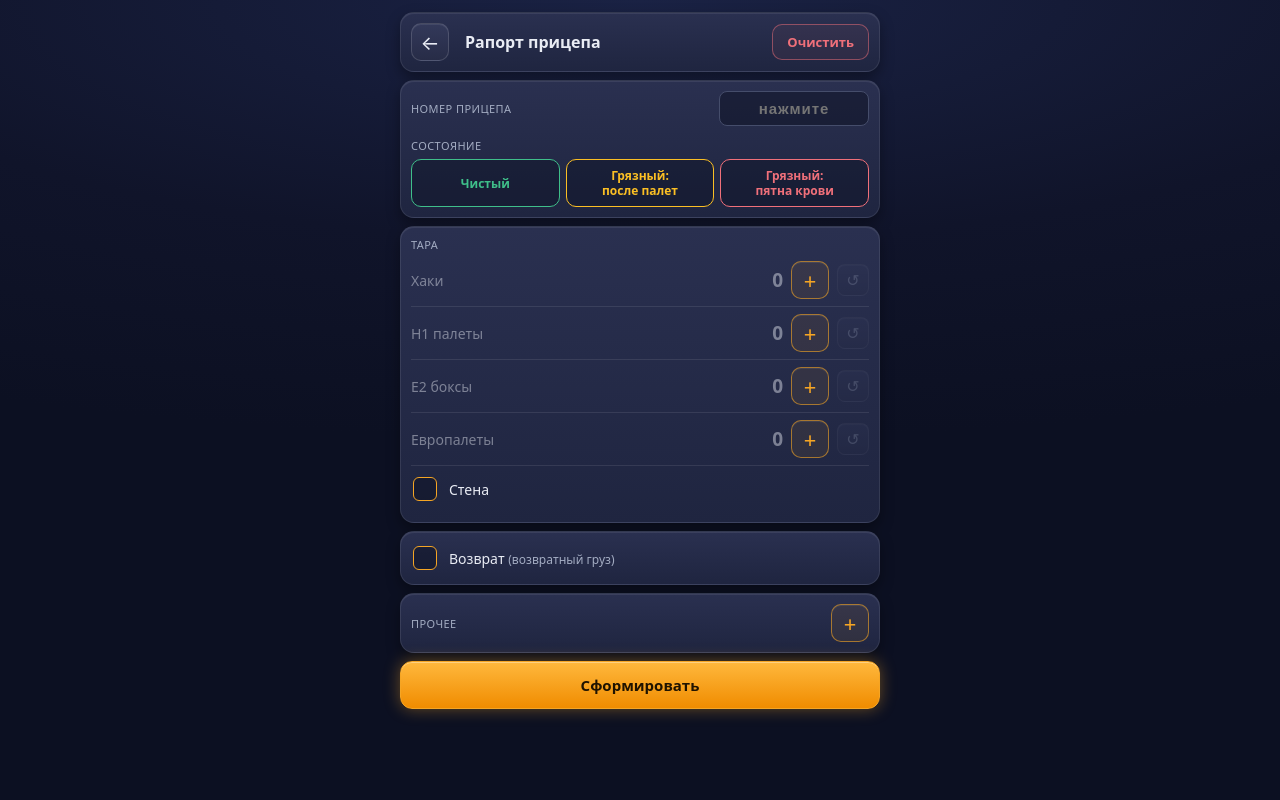
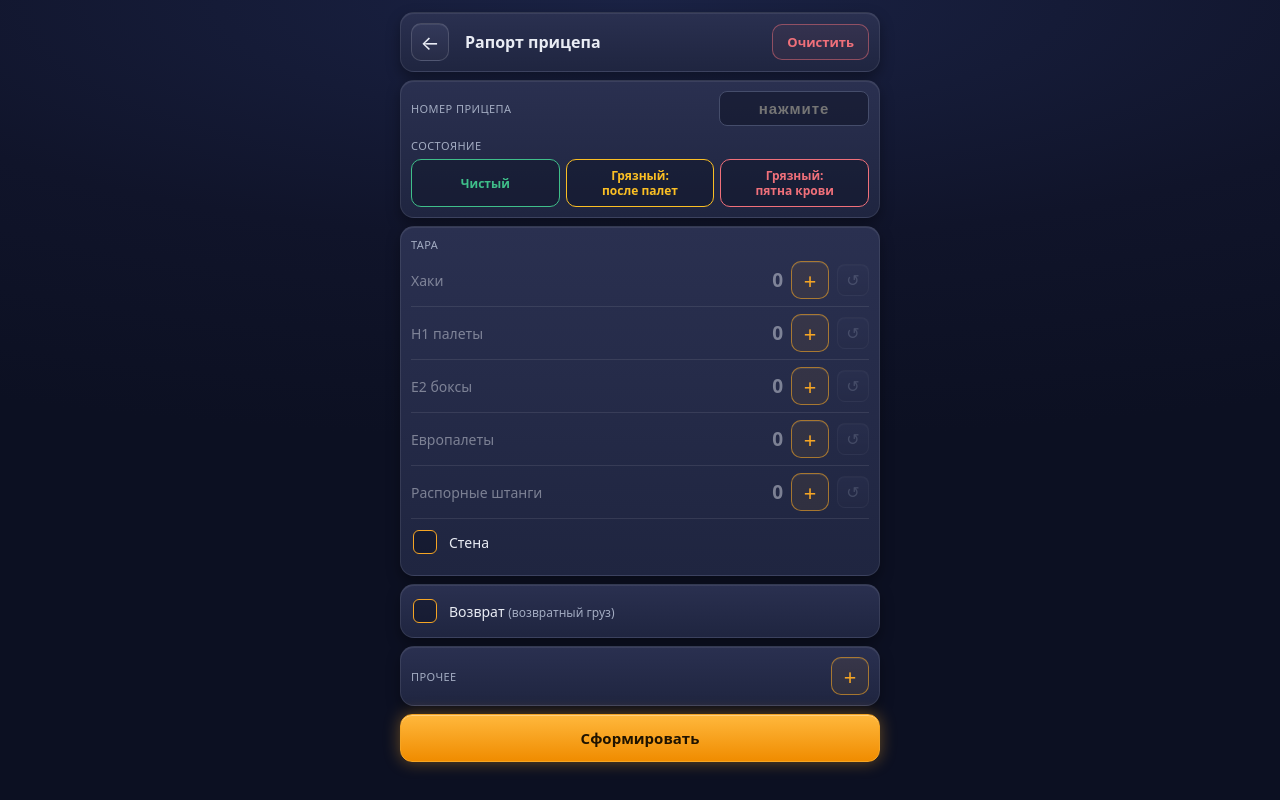
Before and after one commit to Vivis71/driver-diary, a plain HTML site: page trailer.html in a window 1280 px wide. Drawn offline with Linux system fonts and the light colour scheme.

Commit message:
Add files via upload

```diff
--- a/trailer.html
+++ b/trailer.html
@@ -149,7 +149,8 @@ const ITEMS = [
   {id:'haki', label:'Хаки', pl:'Haki'},
   {id:'h1',   label:'H1 палеты', pl:'H1'},
   {id:'e2',   label:'E2 боксы', pl:'E2'},
-  {id:'euro', label:'Европалеты', pl:'Europlt'}
+  {id:'euro', label:'Европалеты', pl:'Europlt'},
+  {id:'tyczki', label:'Распорные штанги', pl:'Tyczki'}
 ];
 const STATES = {czysta:'czysta', po:'brudna (po paletach)', krew:'brudna (plamy krwi)'};
 const KEY = 'trailerReport_v1';
```
